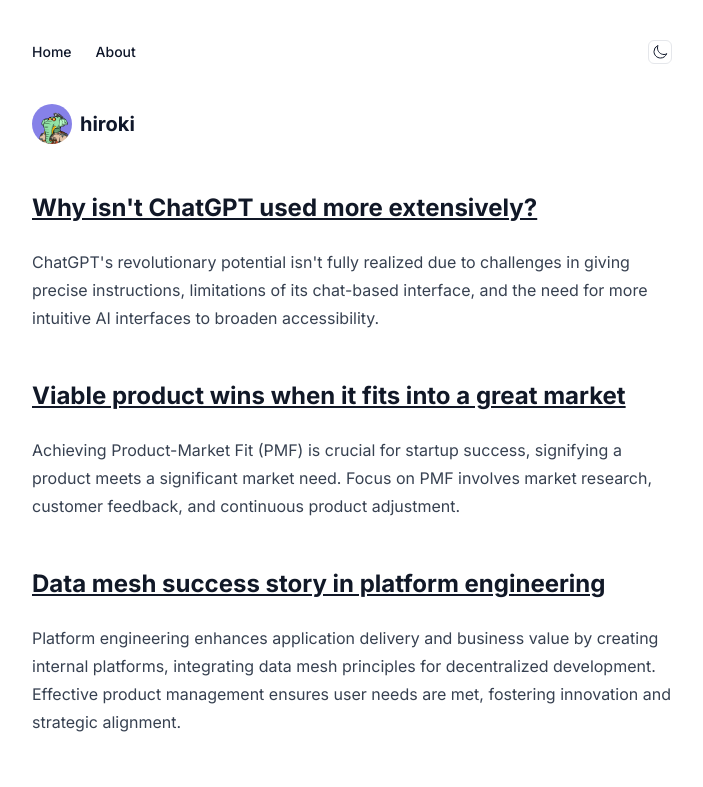
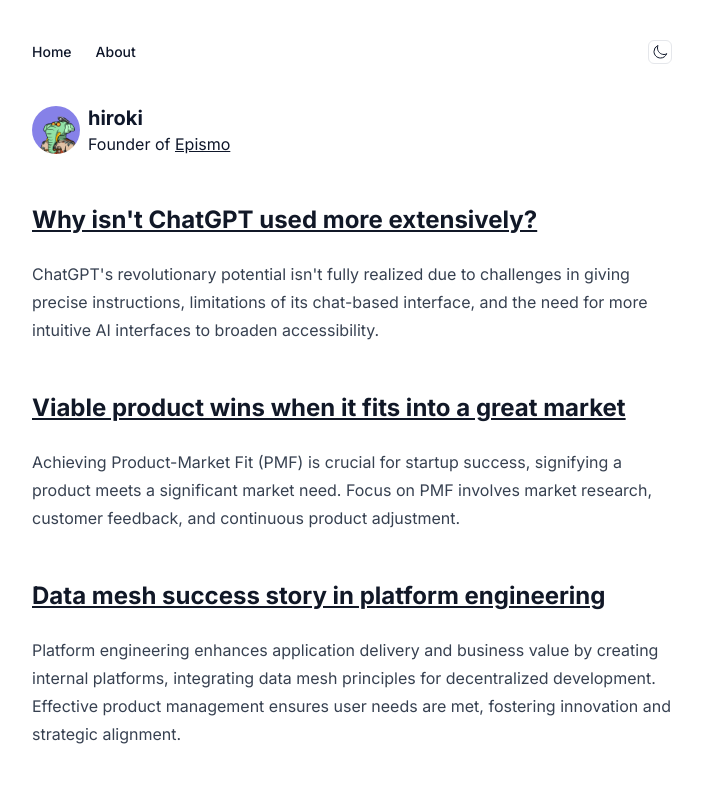
Before and after one commit to hirokiyn/blog, a Next.js app: page / in a window 1280 px wide. Shown: the top 787 px of the page, without its empty margins (288-991 px from the left). Built offline with nearby package versions, Linux system fonts and the light colour scheme.

Commit message:
Update author profile

```diff
--- a/app/[slug]/page.tsx
+++ b/app/[slug]/page.tsx
@@ -46,12 +46,16 @@
 	const content = await markdownToHtml(page.content || "");
 
 	return (
+		<>
 			<article className="prose py-6 dark:prose-invert">
 				<h1>{page.title}</h1>
 				{page.description && <p className="text-xl">{page.description}</p>}
 				<hr />
 				<div dangerouslySetInnerHTML={{ __html: content }} />
+			</article>
+			<h2 className="pb-10">
 				<Profile />
-		</article>
+			</h2>
+		</>
 	);
 }
--- a/app/categories/[tag]/page.tsx
+++ b/app/categories/[tag]/page.tsx
@@ -41,7 +41,7 @@
 	return (
 		<>
 			<h1 className="flex items-center justify-between pt-10">
-				<Profile link={false} />
+				<Profile />
 				<span>#{category}</span>
 			</h1>
 			<div className="prose dark:prose-invert">
--- a/app/page.tsx
+++ b/app/page.tsx
@@ -9,7 +9,7 @@
 	return (
 		<>
 			<h1 className="pt-10">
-				<Profile link={false} />
+				<Profile />
 			</h1>
 			<div className="prose dark:prose-invert">
 				{posts.map((post) => (
--- a/app/posts/[slug]/page.tsx
+++ b/app/posts/[slug]/page.tsx
@@ -69,8 +69,10 @@
 						))}
 					</div>
 				)}
+			</article>
+			<h2 className="pb-10">
 				<Profile />
-			</article>
+			</h2>
 			<div className="prose dark:prose-invert">
 				<h2>More posts</h2>
 				{posts.map((post) => (
--- a/components/profile.tsx
+++ b/components/profile.tsx
@@ -1,21 +1,18 @@
 import Link from "next/link";
 
-import { USER_ID } from "@/lib/constants";
-
-export function Profile({ link = true }) {
+export function Profile() {
 	return (
 		<div className="flex items-center space-x-2">
-			<img src="/logo.png" alt="logo" className="w-10 rounded-full" />
-			<span className="text-xl font-bold">hiroki</span>
-			{link && (
-				<Link
-					href={`https://x.com/${USER_ID}`}
-					target="_blank"
-					className="text-base text-slate-500 dark:text-slate-400"
-				>
-					@{USER_ID}
-				</Link>
-			)}
+			<img src="/logo.png" alt="logo" className="w-12 rounded-full" />
+			<div className="grid">
+				<span className="text-xl font-bold">hiroki</span>
+				<div>
+					<span>Founder of </span>
+					<Link href="https://about.epismo.ai/en" target="_blank" className="underline">
+						<span>Epismo</span>
+					</Link>
+				</div>
+			</div>
 		</div>
 	);
 }
--- a/lib/constants.ts
+++ b/lib/constants.ts
@@ -1,4 +1,3 @@
-export const USER_ID = "hirokiyn";
 export const TITLE = "Blog by hiroki";
 export const DESCRIPTION =
 	"This is a personal blog for sharing things I'm learning through my work and other interests.";
```
Lines whose indentation alone changed are shown as unchanged.
